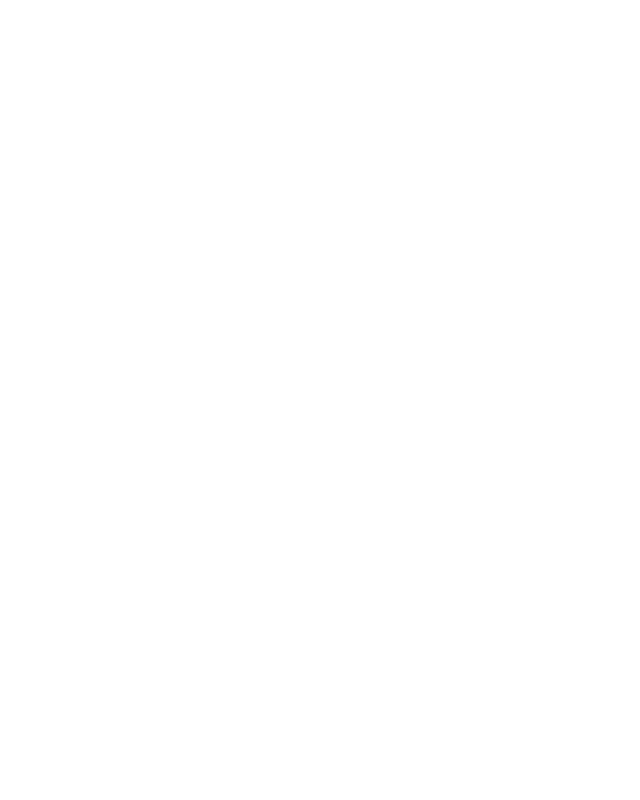
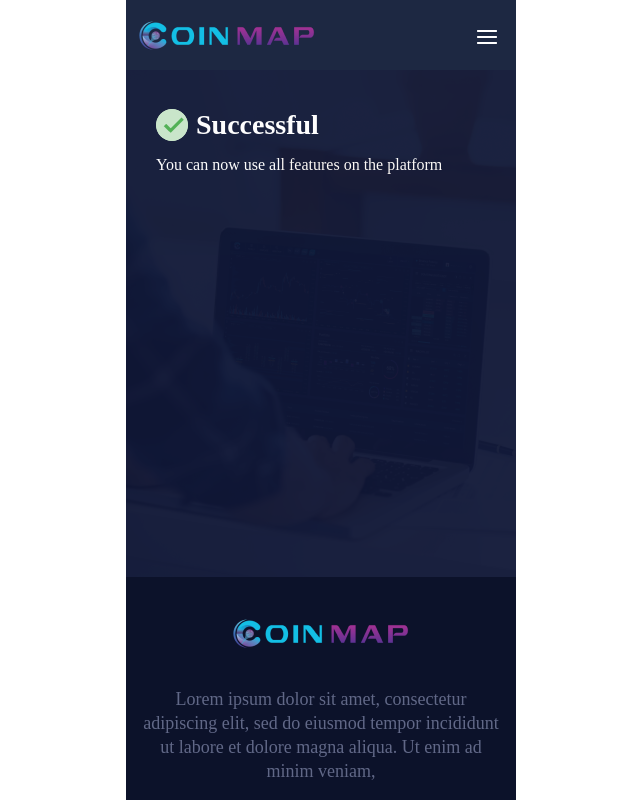
Before and after one commit to viennt01/coinmap, a React (Create React App) app: page /loginSuccess in a window 1280 px wide. Shown: the top 800 px of the page, without its empty margins (319-959 px from the left). Built offline with nearby package versions, Linux system fonts and the light colour scheme.

Commit message:
finishAll

```diff
--- a/src/App.js
+++ b/src/App.js
@@ -1,21 +1,25 @@
-import { BrowserRouter, Switch, Route, Redirect } from 'react-router-dom';
+// import { useEffect, useState } from 'react';
+import { BrowserRouter, Switch, Route } from 'react-router-dom';
 import './App.css';
-// import routes from './routes';
 import Login from './pages/Login';
 import LoginSuccess from './pages/LoginSuccess';
 
-// import { History } from 'history';
-
 function App() {
-  const useLogin = localStorage.getItem('coinMapLogin');
+  // const [isLogin, setIsLogin] = useState(false);
+  // useEffect( ()=> {
+  //   if(localStorage.getItem('coinMapLogin')){
+  //     setIsLogin(true);
+  //   }
+  //   // eslint-disable-next-line
+  // },[localStorage.getItem('coinMapLogin')])
   return (
     <div className="App-container">
       <div className='App'>
           <BrowserRouter>
             <Switch>
               <Route path="/" exact component={Login} />
-              {useLogin && <Route path="/loginSuccess" component={LoginSuccess}  /> }
-              {/* <Route path="/loginSuccess" component={LoginSuccess}  /> */}
+              {/* {isLogin && <Route path="/loginSuccess" component={LoginSuccess}  /> }  */}
+              <Route path="/loginSuccess" component={LoginSuccess}  />
             </Switch>
           </BrowserRouter>
       </div>
--- a/src/components/LoginHome/index.jsx
+++ b/src/components/LoginHome/index.jsx
@@ -1,4 +1,4 @@
-import React, { useState} from 'react';
+import React, { useState } from 'react';
 import axios from 'axios';
 import {validateLogin} from '../validateInput/validateInput';
 
@@ -7,7 +7,6 @@
 import Header from '../Header';
 import useForm from '../../hooks/useForm'
 import {useHistory} from 'react-router-dom'
-
 
 function LoginHome() {
   const history = useHistory();
@@ -43,6 +42,7 @@
         console.error(err);
       });
   }
+
   const { values, errors, handleChange, handleSubmit } = useForm(
     postLogin,
     validateLogin
```
